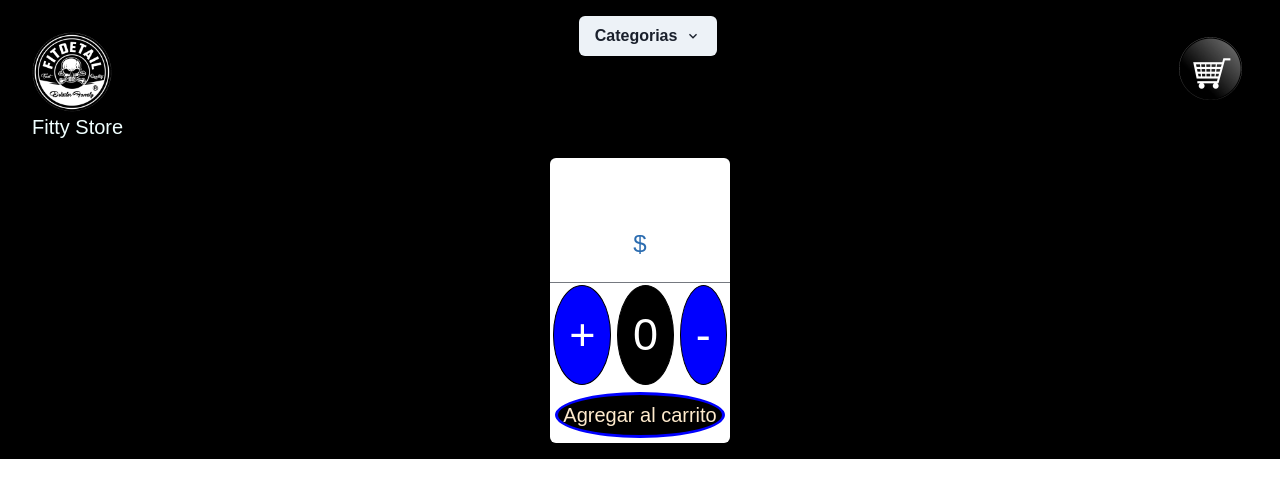
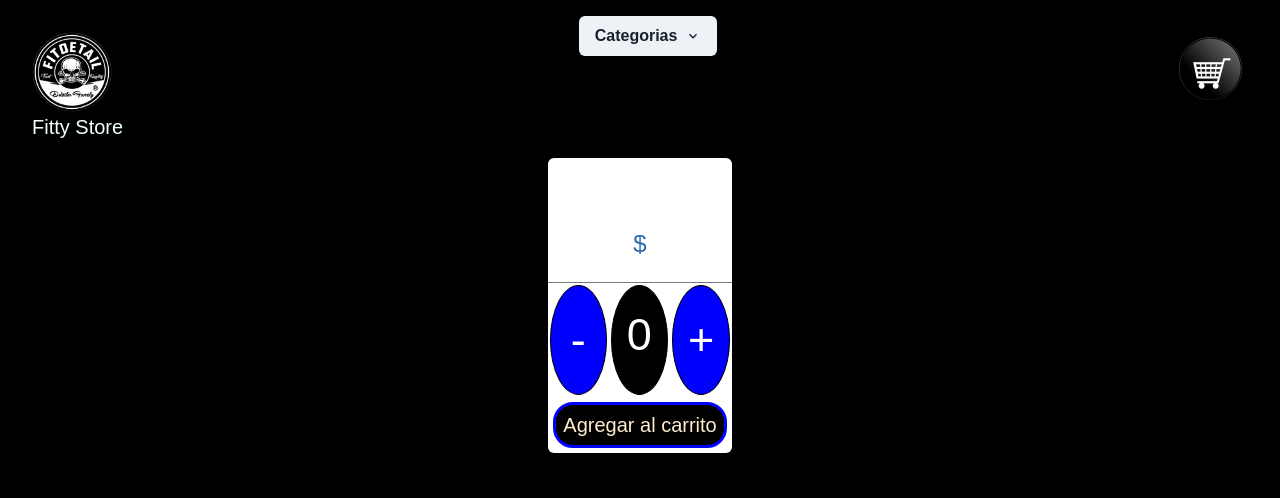
Before and after one commit to Hollywaater/fitty-store, a React (Vite) app: page /item/1 in a window 1280 px wide. Shown: the top 498 px of the page. Built offline with nearby package versions, Linux system fonts and the light colour scheme; no server answers; the database is empty.

Commit message:
ultimos cambios

```diff
--- a/src/components/Item.jsx
+++ b/src/components/Item.jsx
@@ -38,7 +38,7 @@ const Item = ({
 
                         <Button variant='solid' colorScheme='blue'>
                             <Link to = {`/item/${id}`} >
-                            Detail
+                            Detalle
                             </Link>
                         </Button>
                 </CardFooter>
--- a/src/components/ItemCount.jsx
+++ b/src/components/ItemCount.jsx
@@ -42,9 +42,10 @@ const mensajeAgregado = ()=>{
     <>
     <div className="contador">
 
+    <button onClick={resta}className='buttoncounts'> - </button>
+    <p className='result'>{contador}</p>
+
     <button onClick={sumar} className='buttoncount'> + </button>
-    <p className='result'>{contador}</p>
-    <button onClick={resta}className='buttoncount'> - </button>
 
     </div>
     <button className='buttonAgregar' onClick={()=>{addItem(contador); mensajeAgregado()}} >Agregar al carrito</button>
--- a/src/components/ItemDetail.jsx
+++ b/src/components/ItemDetail.jsx
@@ -14,8 +14,9 @@ const ItemDetail = ({ id, nombre, precio, descripcion,imagen}) => {
   }
 
   return (
+    <div className='detailConteiner'>
     <Center>
-    <Card maxW='sm' className='detailConteiner'>
+    <Card maxW='sm' >
       <CardBody>
         <Center>
         <Image src={imagen} />
@@ -34,6 +35,7 @@ const ItemDetail = ({ id, nombre, precio, descripcion,imagen}) => {
       <ItemCount addItem={manejadorCantidades} />
     </Card>
     </Center>
+    </div>
   )
 }
 
--- a/src/components/ItemList.jsx
+++ b/src/components/ItemList.jsx
@@ -5,25 +5,19 @@ const ItemList = ({ productos }) => {
 
     return (
         <div className='card-conteiner'>
-
         {productos.map((produ)=>{
             return(
                 <div className='card'   key={produ.id}>
                 <Item
-
                 id ={produ.id}
                 nombre = {produ.nombre}
                 precio = {produ.precio}
-                // descripcion = {produ.descripcion}
                 imagen = {produ.imagen}
-
                 />
                 </div>
             )
         })
-
         }
-
         </div>
     )
 }
--- a/src/components/Loading.jsx
+++ b/src/components/Loading.jsx
@@ -4,7 +4,7 @@ import { Spinner } from '@chakra-ui/react'
 
 const Loading = () => {
     return (
-        <div>Cargando Tienda Online...
+        <div className='loading'>Cargando Tienda Online...
             <Spinner
                 thickness='4px'
                 speed='0.65s'
--- a/src/components/SendOrder.jsx
+++ b/src/components/SendOrder.jsx
@@ -17,6 +17,11 @@ const SendOrder = () => {
     const [compra, setCompra] = useState("")
     const { cart, cantidadTotal, vaciarCart, total } = useContext(CartContext)
     const navigate = useNavigate();
+
+
+    let fecha = new Date();
+    let formatoFecha = {day: "numeric", month: "numeric", year:"numeric"}
+    let fechaFormateada = fecha.toLocaleDateString("es-ES",formatoFecha);
 
 
 
@@ -46,7 +51,9 @@ const SendOrder = () => {
                 html:
                     `<div>${cart.map((product) => {
                         return `
-                        <img src='${product.item.imagen}'/>
+                        <div class="image-container">
+                            <img src='${product.item.imagen}'/>
+                        </div>
                     <br />
                     <h4>${product.item.nombre}</h4>
                     <p>Cantidad: ${product.cantidad} </p>
@@ -56,6 +63,7 @@ const SendOrder = () => {
                 <p>Precio Total: $${total} </p>
                 <h3>Cantidad total de productos: ${cantidadTotal} </h3>
                 <p>Numero de Orden: ${id} </p>
+                <p>Fecha de compra: ${fechaFormateada} </p>
                 <br />
                 <br />
                 <p>En breves nos comunicaremos con usted,</p>
@@ -80,7 +88,7 @@ const SendOrder = () => {
     return (
 
         <>
-            <div>
+            <div className='ornden'>
                 <h3 className='title-form'>Estas por finalizar tu compra, te pedimos a continuación que completes los siguientes datos:</h3>
                 <form onSubmit={handleSubmit} className='form-conteiner'>
                     <input type="text" placeholder='Ingrese su Nombre y apellido'
--- a/src/index.css
+++ b/src/index.css
@@ -4,6 +4,11 @@
   padding: 1rem;
   text-align: center;
   font-family: Arial, Helvetica, sans-serif;
+  height: auto;
+
+}
+.detailConteiner{
+height: 789px;
 }
 
 .contador{
@@ -15,9 +20,19 @@ justify-content: space-around;
   color: white;
   background-color: blue;
   border: black solid 1px;
-  border-radius: 50%;
+  border-radius: 100%;
   margin: 2px;
   padding: 15px;
+
+}
+.buttoncounts{
+  font-size: 45px;
+  color: white;
+  background-color: blue;
+  border: black solid 1px;
+  border-radius: 100%;
+  margin: 2px;
+  padding: 20px;
 
 }
 .result{
@@ -25,7 +40,7 @@ justify-content: space-around;
   color: white;
   background-color: black;
   border: black solid 1px;
-  border-radius:99%;
+  border-radius:100%;
   margin: 2px;
   padding: 15px;
 
@@ -36,7 +51,7 @@ justify-content: space-around;
   margin: 5px;
   padding: 5px;
   border: 3px solid blue;
-  border-radius: 50%;
+  border-radius: 20px;
   background-color: black
 }
 .navBar{
@@ -56,9 +71,10 @@ justify-content: space-around;
 .home{
 font-family: 'Franklin Gothic Medium', 'Arial Narrow', Arial, sans-serif;
 font-size: 75px;
-color: brown;
+color: azure;
 margin: 10px;
 padding: 5px;
+
 }
 
 
@@ -101,7 +117,8 @@ padding: 5px;
   font-size: 25px;
   color: azure;
   background-color: black;
-  border-radius: 2%;
+  border-radius: 20px;
+  border: 3px solid blueviolet;
   display: flex;
   flex-direction: column-reverse;
   margin: 5px;
@@ -134,6 +151,7 @@ padding: 5px;
   width: 45px;
   background-color: rgba(255, 0, 0, 0.867);
   border-radius: 15%;
+  border: 1px solid black;
   margin-top: 15px;
   margin-bottom: 25px;
 }
@@ -158,7 +176,7 @@ padding: 5px;
   background-color: rgba(255, 0, 0, 0.867);
   padding: 15px;
   border: 3px solid black;
-  border-radius: 50%;
+  border-radius: 20px;
   margin: 10px;
 }
 .fin-cart{
@@ -205,3 +223,19 @@ width: 100%;
 height: auto;
 background-color: black;
 }
+.loading{
+  font-size: 60px;
+  color: azure;
+  height: 931px;
+}
+
+.image-container{
+  width: 100%;
+  height: 100%;
+  display: flex;
+  justify-content: center;
+  align-items: center;
+}
+.ornden{
+  height: 789px;
+}
```
Also changed, not shown: src/components/ItemListConteiner.jsx (+1 -6 lines), src/components/ProductDetail.jsx (deleted, +0 -12 lines), src/components/blu.jsx (deleted, +0 -237 lines), 1 other file (tests, documents, lock files or other folders).
